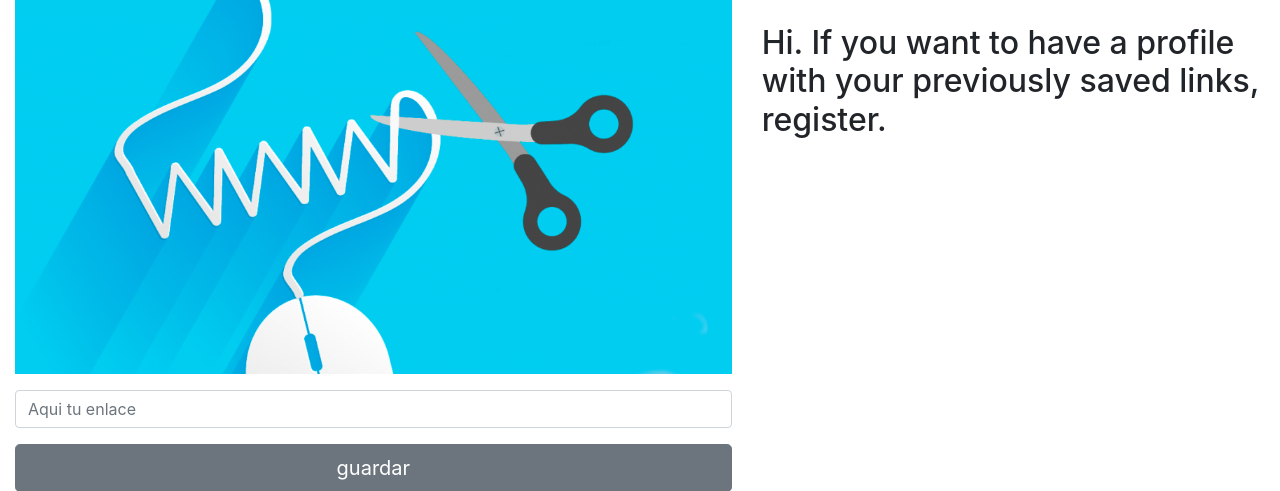
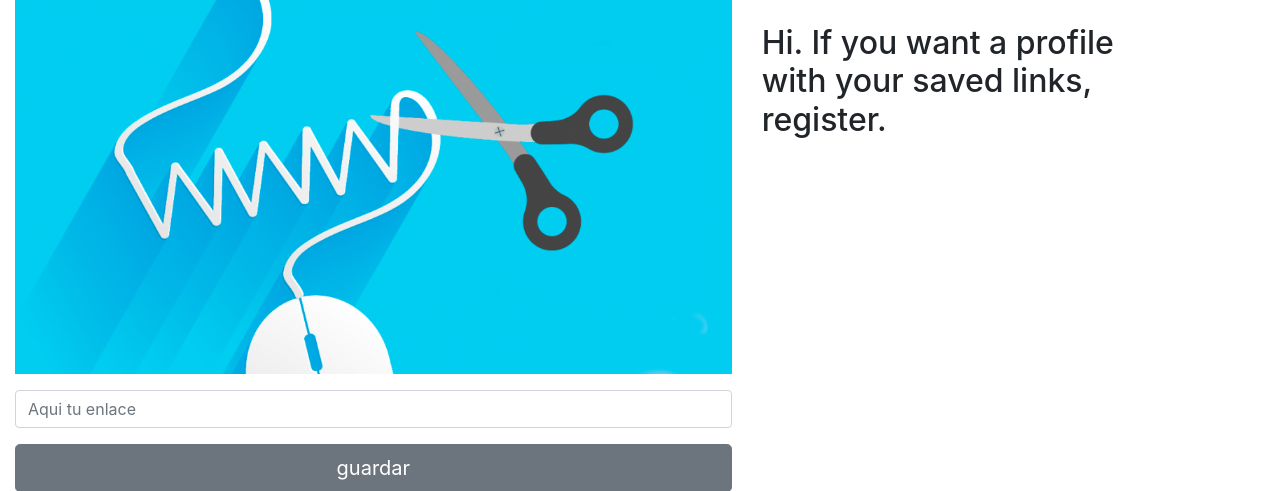
Before and after one commit to BirdOnTheBranch/shorten-urls, a Django app: page / in a window 1280 px wide. Shown: the part 56-547 px from the top of the page. Run offline with Django 3.2, Linux system fonts and the light colour scheme; some libraries are stand-ins or nearby versions.

Commit message:
Litle changes

```diff
--- a/core/templates/core/home.html
+++ b/core/templates/core/home.html
@@ -63,7 +63,7 @@
           </div>
         {% endfor %}
         {% else %}
-          <h2>Hi. If you want to have a profile<br> with your previously saved links,<br>
+          <h2>Hi. If you want a profile<br> with your saved links,<br>
           register.</h2></p>
         {% endif %}
         <!-- Optional JavaScript -->
--- a/core/views.py
+++ b/core/views.py
@@ -1,12 +1,10 @@
 from django.shortcuts import render, redirect, get_object_or_404
 from django.contrib.auth.models import User
-from django.http import HttpResponseRedirect
 from django.urls import reverse
 from core import views
 from .models import Link
 from .forms import UrlForm
 from .shortner import Shortner
-from django.views.generic.list import ListView
 
 
 
--- a/corta_urls/settings.py
+++ b/corta_urls/settings.py
@@ -25,7 +25,7 @@ SECRET_KEY = '5+0apd^4er6zthq=s#n(q-5k^8na=a1a22@n*m0(gkvi94r+l-'
 # SECURITY WARNING: don't run with debug turned on in production!
 DEBUG = True
 
-ALLOWED_HOSTS = ['0.0.0.0']
+ALLOWED_HOSTS = ['0.0.0.0', 'localhost', '127.0.0.1']
 
 
 # Application definition
```
Also changed, not shown: db.sqlite3.
